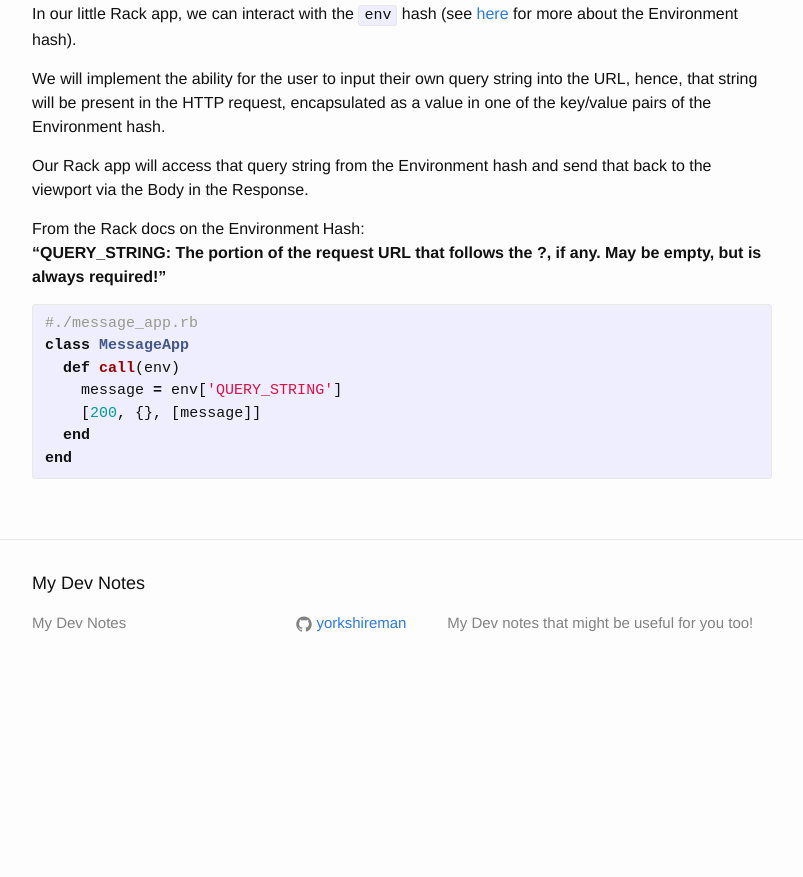
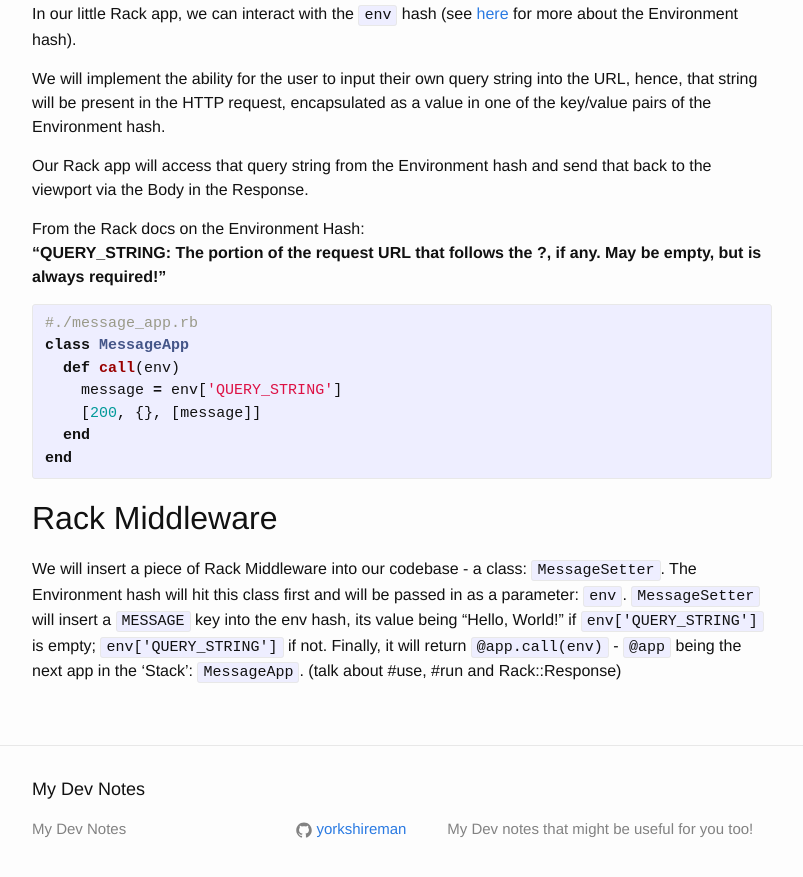
Before and after one commit to Yorkshireman/yorkshireman.github.io, a Jekyll site: the page built from _posts/2016-05-03-rack-and-rack-middleware.md, in a window 1280 px wide and 900 px high, scrolled down 1311 px. Shown: the top 877 px of the window, without its empty margins (238-1041 px from the left). Built offline with Jekyll 4.4.1, drawn with Linux system fonts in a browser that asks for light colours; before the commit the page ends 2006 px from its top, so only the background shows below that.

Commit message:
Update 2016-05-03-rack-and-rack-middleware.md

```diff
--- a/_posts/2016-05-03-rack-and-rack-middleware.md
+++ b/_posts/2016-05-03-rack-and-rack-middleware.md
@@ -66,3 +67,7 @@ class MessageApp
   end
 end
 {% endhighlight %}
+
+Rack Middleware
+---
+We will insert a piece of Rack Middleware into our codebase - a class: `MessageSetter`. The Environment hash will hit this class first and will be passed in as a parameter: `env`. `MessageSetter` will insert a `MESSAGE` key into the env hash, its value being "Hello, World!" if `env['QUERY_STRING']` is empty; `env['QUERY_STRING']` if not. Finally, it will return `@app.call(env)` - `@app` being the next app in the 'Stack': `MessageApp`. (talk about #use, #run and Rack::Response)
```
Also changed, not shown: other parts of _posts/2016-05-03-rack-and-rack-middleware.md (+1 -0 lines).
